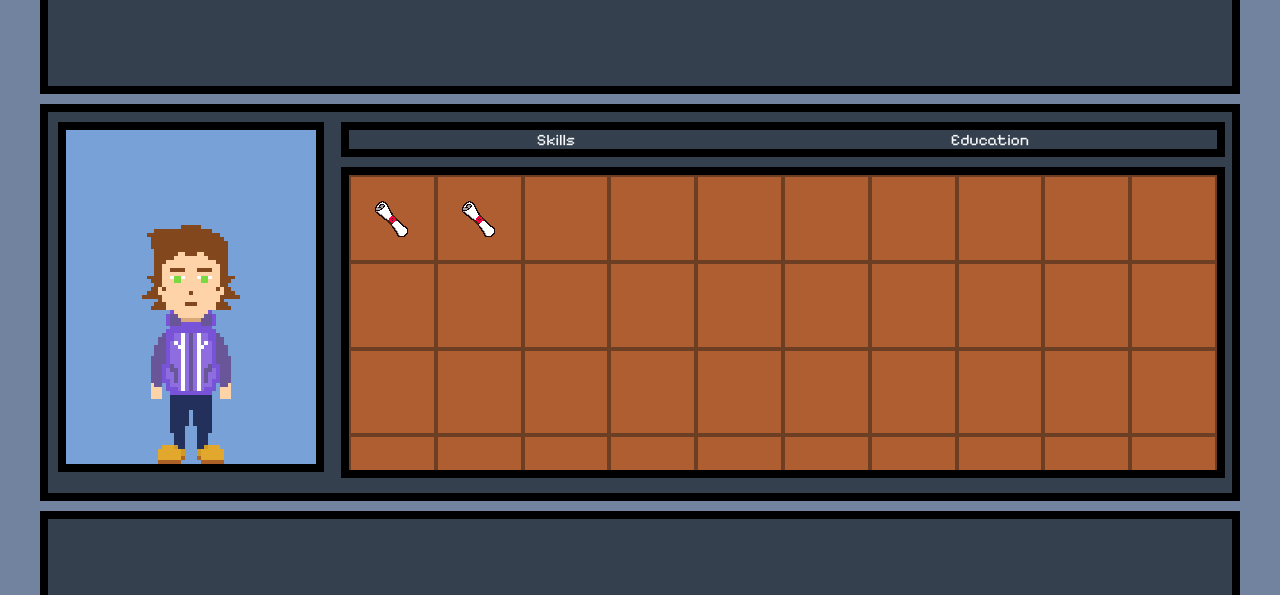
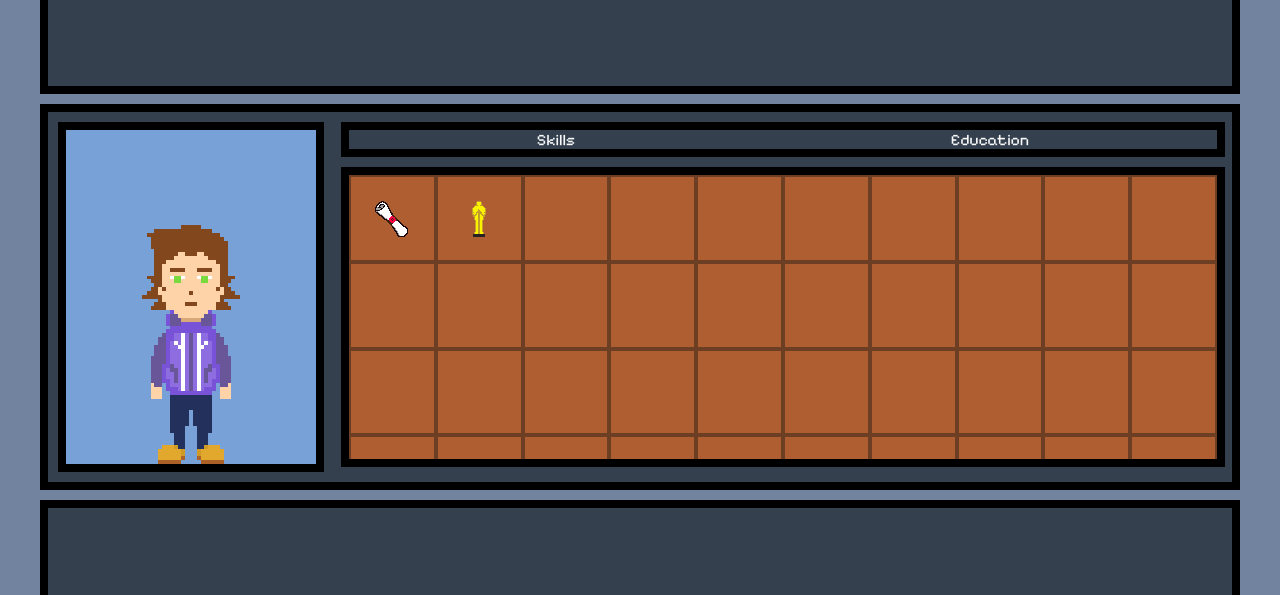
Before and after one commit to Vikitorio/CvWebCourse, a plain HTML site: page index.html in a window 1280 px wide. Shown: the part 764-1359 px from the top of the page. Drawn offline with nearby package versions, Linux system fonts and the light colour scheme.

Commit message:
fix: inventory height

```diff
--- a/regaliasListItems.js
+++ b/regaliasListItems.js
@@ -11,7 +11,7 @@ export let regaliasListItems = [
         "id":2,
         "title":"Oscar",
         "caption":"Oscar Award",
-        "icon-src":"./images/inventory/Scroll.png",
+        "icon-src":"./images/inventory/Oscar-icon.png",
         "full-img-src":"./images/inventory/Oscar.png",
 
     }
--- a/style.css
+++ b/style.css
@@ -120,6 +120,7 @@ img {
  }
  .header__initials{
   display: flex;
+  justify-content: center;
  }
  .header__name{
   margin-right: 20px;
@@ -159,6 +160,13 @@ img {
  @media  (max-width:760px) {
   .header__avatar{
     max-width: 300px;
+  }
+
+ }
+ @media  (max-width:360px) {
+  .header__initials{
+    flex-wrap: wrap;
+
   }
 
  }
@@ -253,14 +261,13 @@ img {
    flex-grow: 3;
   }
   .regalias__box{
-   height: calc(100% - 60px);
 
   }
   .regalias__inventory{
    display: flex;
    flex-wrap: wrap;
    height: 100%;
-   max-height: 300px;
+   max-height: calc(350px - 40px - 16px - 10px);
    overflow: hidden;
 
   }
```
Also changed, not shown: images/inventory/Oscar-icon.png (added).
